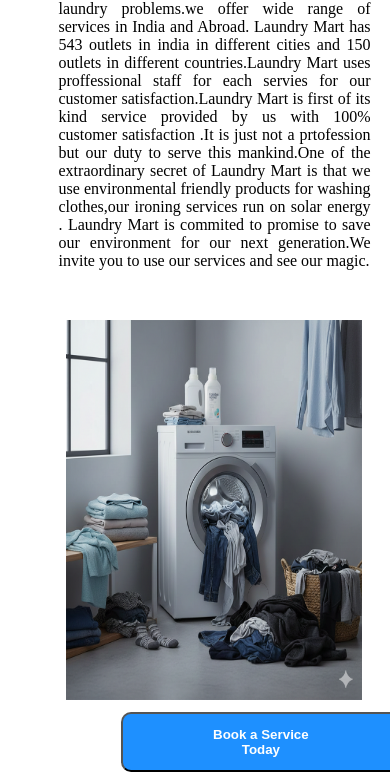
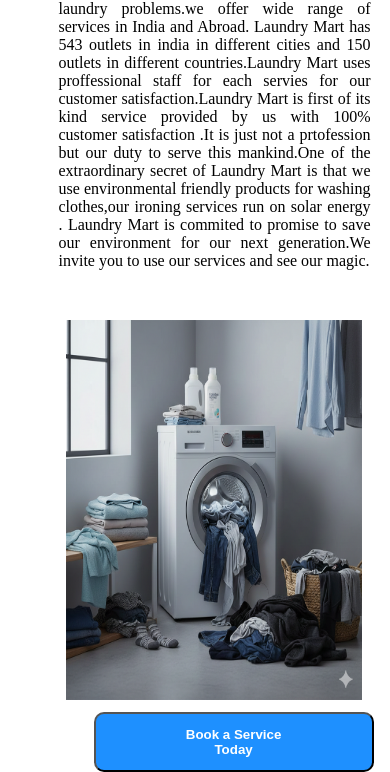
Before and after one commit to veblancer/service, a plain HTML site: page index.html in a window 390 px wide. Shown: the part 254-1026 px from the top of the page. Drawn offline with Linux system fonts and the light colour scheme.

Commit message:
Update service.css

```diff
--- a/service.css
+++ b/service.css
@@ -105,7 +105,7 @@
            margin-left: 2%;
         }
         .pa{
-            margin-left: 31%;
+            margin-left: 24%;
             margin-top:3%;
             width: 280px;
             align-items: center;
```
